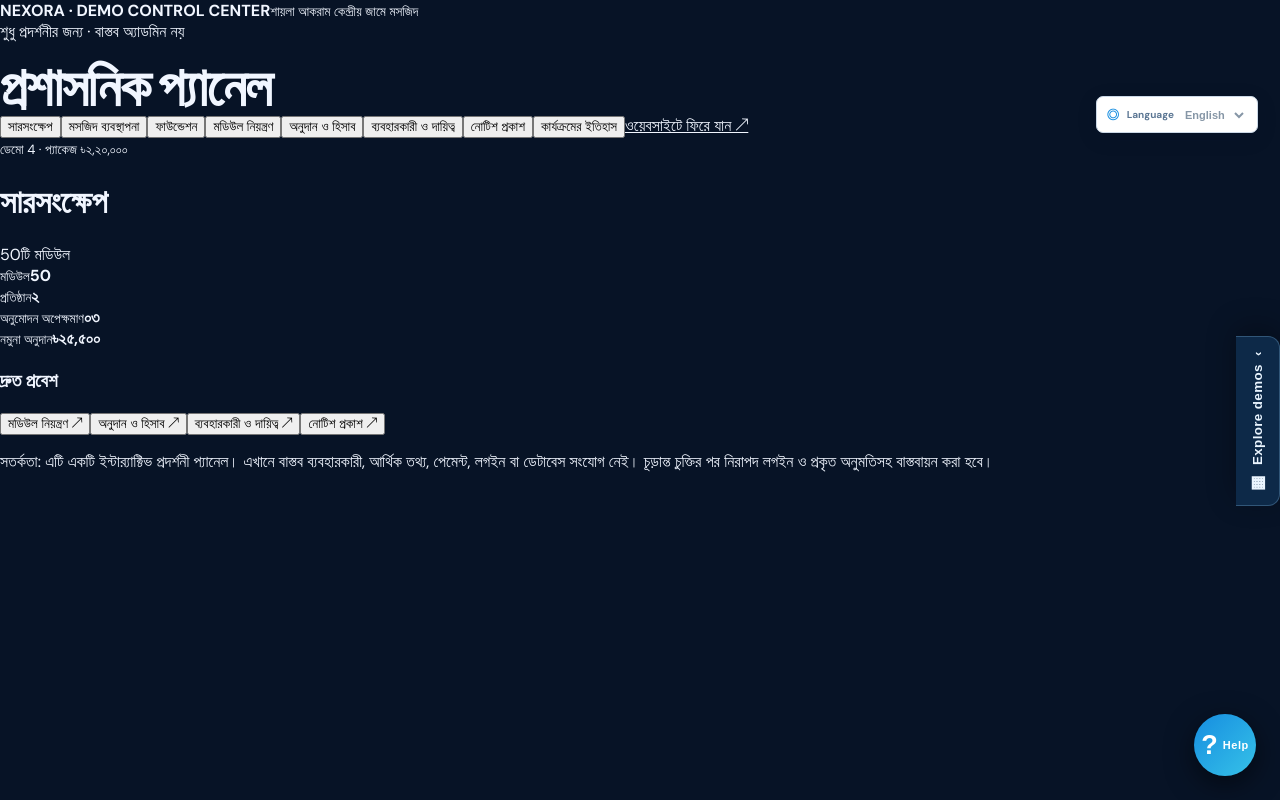
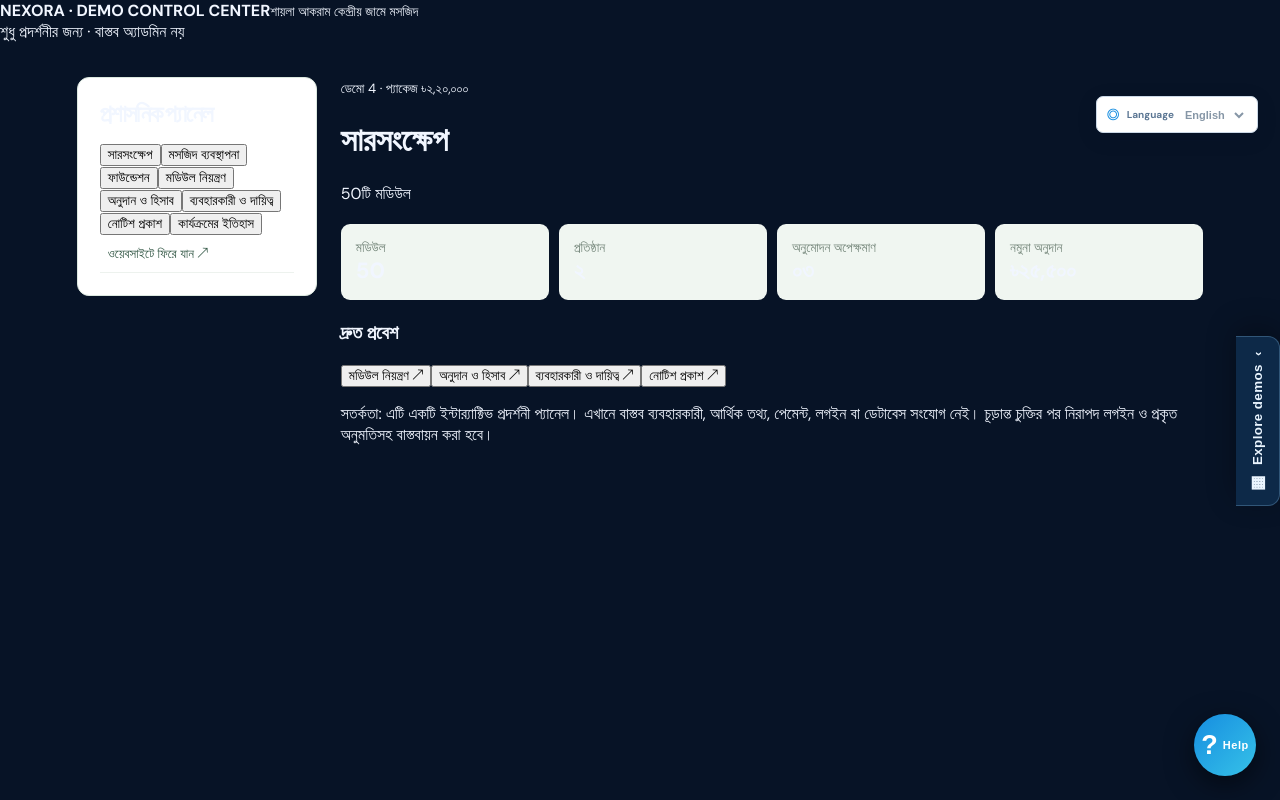
Before and after one commit to satyaprobaho-technologies/nexora-international-technology, a Next.js app: page /demos/1/admin in a window 1280 px wide. Built offline with nearby package versions, Linux system fonts and the light colour scheme.

Commit message:
Style mosque module detail and admin demo pages

```diff
--- a/src/app/globals.css
+++ b/src/app/globals.css
@@ -553,3 +553,26 @@ body{top:0!important}
 .shayla-option-top{display:flex;justify-content:space-between;color:#6a7e71;font-size:12px}.shayla-option h2{font-size:28px;color:#173d2c;margin:20px 0 8px}.shayla-price{font-size:30px;font-weight:800;color:#176447}.shayla-option p{color:#62776a;line-height:1.8;min-height:58px}.shayla-option ul{padding-left:20px;line-height:2;color:#365344;font-size:14px;min-height:120px}.shayla-open{display:inline-block;color:#fff!important;text-decoration:none;padding:13px 18px;border-radius:8px;font-weight:700;margin-top:10px}
 .shayla-showcase-note{margin:0 6% 45px;background:#e6f0e8;padding:28px;border-radius:14px;line-height:1.9}.shayla-showcase-note h2{font-size:25px;color:#103c2d}.shayla-showcase-footer{background:#0c2c22;color:#d9e9df;padding:25px 6%;font-size:12px}
 @media(max-width:700px){.shayla-showcase-grid{grid-template-columns:1fr;padding:30px 5%}.shayla-showcase-hero{padding:48px 6%}.shayla-option ul{min-height:0}.shayla-showcase-nav{align-items:flex-start;flex-direction:column}}
+
+/* Mosque module and admin demo subpages */
+.mosque-subpage{min-height:100vh;background:#f3f7f3;color:#183b2d;font-family:"Noto Sans Bengali",Arial,sans-serif}
+.mosque-subnav{display:flex;justify-content:space-between;gap:12px;flex-wrap:wrap;padding:14px 6%;background:#103c2d;color:#fff;font-size:12px}
+.mosque-subnav a{color:#fff;text-decoration:none}
+.mosque-subhero{padding:55px 7%;background:linear-gradient(120deg,#103c2d,#176447);color:white}
+.mosque-subhero>span{font-size:12px;color:#c8e6d3;letter-spacing:1px}.mosque-subhero h1{font-size:clamp(30px,5vw,48px);margin:14px 0}.mosque-subhero p{max-width:780px;line-height:1.9;color:#e3efe6}.mosque-subhero b{display:inline-block;margin-top:10px}
+.mosque-admin-layout{display:grid;grid-template-columns:240px 1fr;gap:24px;padding:35px 6%;max-width:1400px;margin:auto}
+.mosque-admin-layout aside,.mosque-admin-content,.mosque-role-panel,.mosque-module-demo{background:#fff;border:1px solid #dce8df;border-radius:12px;padding:22px}
+.mosque-admin-layout aside{align-self:start;position:sticky;top:15px}.mosque-admin-layout aside h2,.mosque-admin-content h2,.mosque-module-directory h2,.mosque-module-demo h2{font-size:24px;margin:0 0 16px}
+.mosque-admin-layout aside a{display:block;text-decoration:none;padding:10px 8px;border-bottom:1px solid #edf2ee;color:#315644;font-size:13px}
+.mosque-admin-cards{display:grid;grid-template-columns:repeat(4,1fr);gap:10px;margin:20px 0}
+.mosque-admin-cards article,.mosque-module-actions article{background:#f0f6f1;border-radius:9px;padding:15px}.mosque-admin-cards small{display:block;color:#708276}.mosque-admin-cards b{font-size:22px}
+.mosque-role-panel{margin:12px 0;scroll-margin-top:20px}.mosque-role-panel h3{margin:0 0 8px}.mosque-role-panel p,.mosque-module-demo p{line-height:1.8;color:#62776a}.mosque-role-panel span{font-size:12px;color:#237b58}
+.mosque-module-directory{padding:20px 6% 45px;max-width:1400px;margin:auto}.mosque-module-directory>div{display:grid;grid-template-columns:repeat(3,1fr);gap:8px}.mosque-module-directory a{background:white;border:1px solid #dce8df;padding:12px;border-radius:8px;text-decoration:none;color:#244b38;font-size:13px}
+.mosque-module-demo{max-width:1100px;margin:38px auto;padding:30px}.mosque-module-actions{display:grid;grid-template-columns:repeat(3,1fr);gap:12px;margin:24px 0}.mosque-module-actions p{font-size:13px;margin-bottom:0}.mosque-admin-link{display:inline-block;background:#176447;color:white!important;padding:12px 17px;border-radius:8px;text-decoration:none;font-weight:700}
+.mosque-module-nav{display:flex;justify-content:space-between;gap:15px;max-width:1100px;margin:0 auto 40px;padding:0 20px}.mosque-module-nav a{color:#176447;font-weight:700;text-decoration:none}
+.mosque-subfooter{background:#103c2d;color:#d8e8dc;padding:24px 6%;font-size:12px}
+.mosque-architecture img{display:block;width:100%;height:auto;max-height:280px;object-fit:contain;border-radius:12px;background:#fff}
+.mosque-module-link{display:flex;justify-content:space-between;align-items:center;gap:10px;text-decoration:none!important;background:#f1f7f2;border-radius:8px;padding:11px;color:#244b38!important;font-size:13px}
+.mosque-module-link b{font-size:11px;color:#176447;white-space:nowrap}
+@media(max-width:800px){.mosque-admin-layout{grid-template-columns:1fr}.mosque-admin-layout aside{position:static}.mosque-admin-cards{grid-template-columns:repeat(2,1fr)}.mosque-module-directory>div{grid-template-columns:repeat(2,1fr)}.mosque-module-actions{grid-template-columns:1fr}.mosque-module-demo{margin:20px}}
+@media(max-width:480px){.mosque-module-directory>div{grid-template-columns:1fr}.mosque-subnav{font-size:11px}}
```
